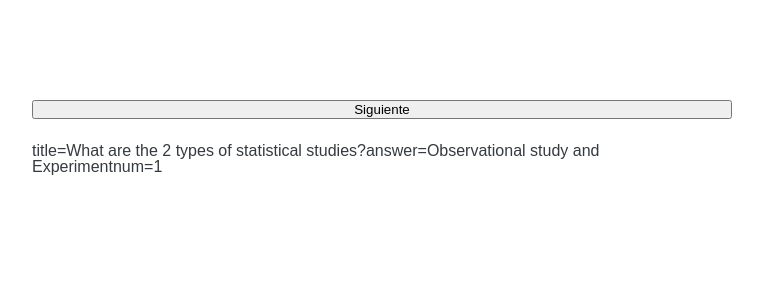
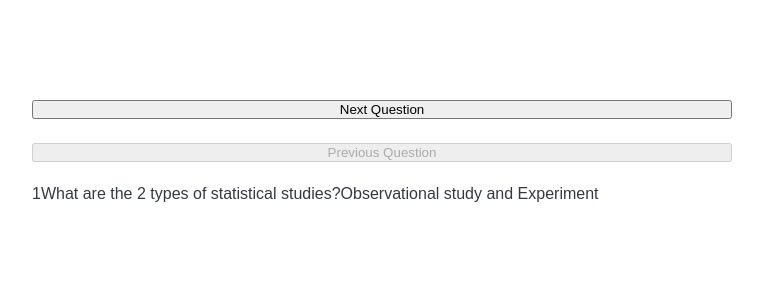
Before and after one commit to Jpkeys29/Statistics-Review-React, a React (Create React App) app: page / in a window 1280 px wide. Shown: the top 300 px of the page, without its empty margins (258-1021 px from the left). Built offline with nearby package versions, Linux system fonts and the light colour scheme.

Commit message:
Adding next previous functionality

```diff
--- a/src/question.js
+++ b/src/question.js
@@ -8,14 +8,19 @@ export default function Questions ({preguntas}) {
     function goNext() {
         setQuestionIndex((prevQuestion) => prevQuestion + 1);
     }
-    // const goBack = () => setQuestionIndex((prevQuestion) => prevQuestion - 1)
+    function goBack() {
+        setQuestionIndex((prevQuestion) => prevQuestion - 1)
+    }
+    const onLastQuestion = questionIndex === preguntas.length - 1;
+    const onFirstQuestion = questionIndex === 0;
 
     return(
         <div className='questions' >
-            <button onClick={goNext} >Siguiente</button>
-            title={preguntas[questionIndex].title}
-            answer={preguntas[questionIndex].answer}
-            num={questionIndex + 1}
+            <button onClick={goNext} disabled={onLastQuestion} >Next Question</button>
+            <button onClick={goBack} disabled={onFirstQuestion} >Previous Question</button>
+            {questionIndex + 1}
+            {preguntas[questionIndex].title}
+            {preguntas[questionIndex].answer}
             {/* {preguntas.map((ele, index) => (
             <IndividQuestion
             title={ele.title}
```
